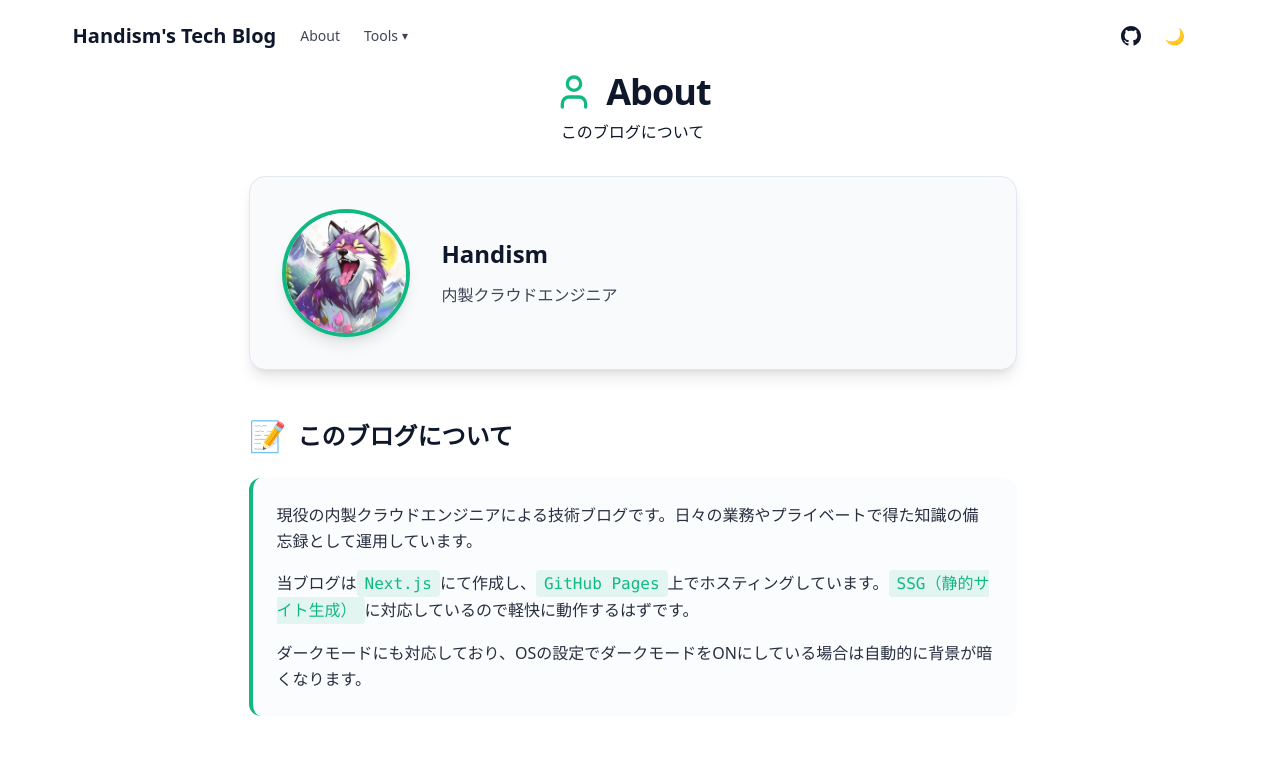
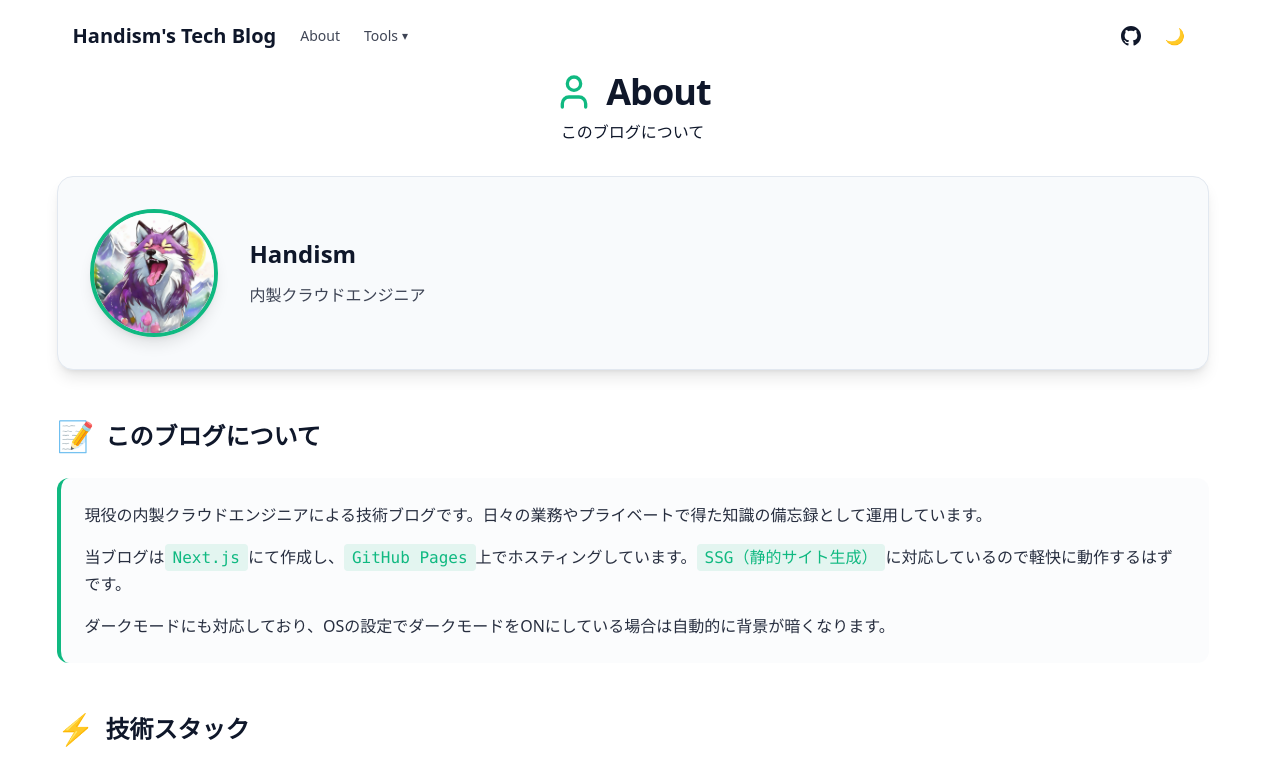
Before and after one commit to handism/handism.github.io, a Next.js app: page /about in a window 1280 px wide. Shown: the top 764 px of the page. Built offline with nearby package versions, Linux system fonts and the light colour scheme.

Commit message:
CSS調整

```diff
--- a/app/about/page.tsx
+++ b/app/about/page.tsx
@@ -7,7 +7,7 @@ export const metadata: Metadata = {
 
 export default async function AboutPage() {
   return (
-    <div className="max-w-3xl mx-auto">
+    <div className="max-w-6xl mx-auto">
       <header className="mb-8 text-center">
         <h1 className="text-4xl font-extrabold flex items-center justify-center gap-3 tracking-tight">
           <User className="w-10 h-10 text-accent" />
```
